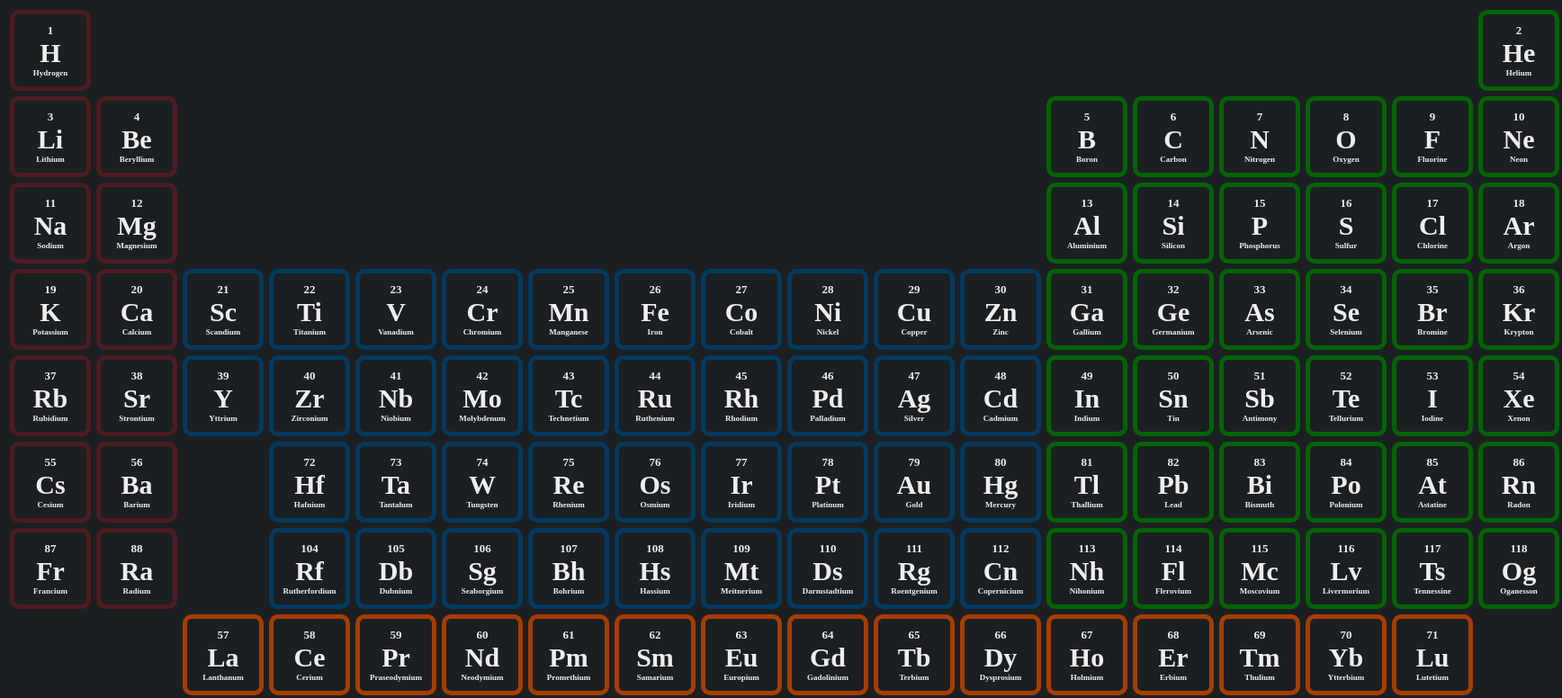
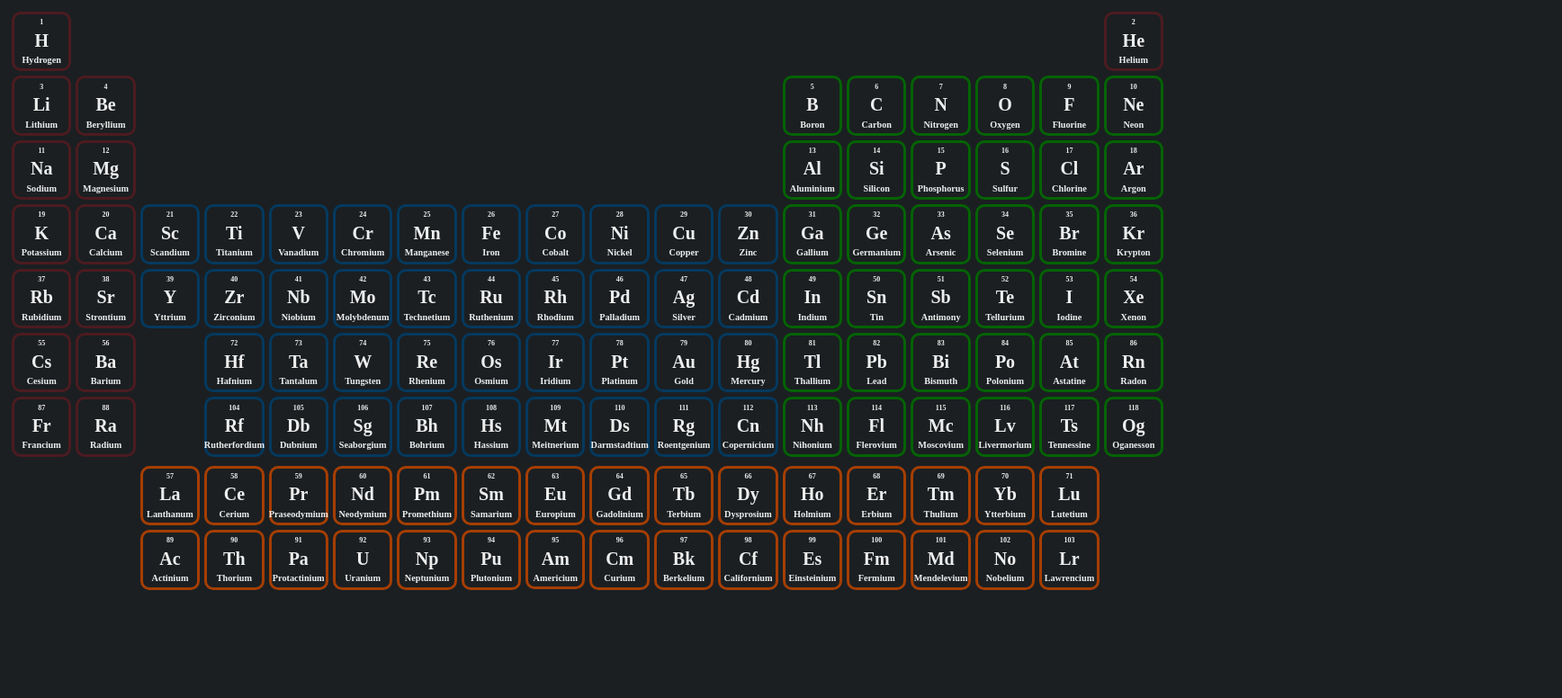
Before and after one commit to X-Ironheart/Modern-periodic-table, a plain HTML site: page index.html in a window 1280 px wide. Shown: the top 776 px of the page at 90% size, 1736 px wide, since content can reach past the window. Drawn offline with Linux system fonts and the light colour scheme.

Commit message:
feat: initialize project with CSS grid layout, element data schema, and core application structure

```diff
--- a/JS/main.js
+++ b/JS/main.js
@@ -2,22 +2,6 @@ async function getDataFromJson() {
   const result = await fetch("./data/elements.json")
     .then((res) => res.json())
     .catch((err) => console.log(err));
-
-  const sGroup = document.createElement("div");
-  sGroup.classList.add("sGroup");
-  main.appendChild(sGroup);
-
-    const dGroup = document.createElement("div");
-    dGroup.classList.add("dGroup");
-   main.appendChild(dGroup);
-
-  const pGroup = document.createElement("div");
-  pGroup.classList.add("pGroup");
-  main.appendChild(pGroup);
-
-  const fGroup = document.createElement("div");
-  fGroup.classList.add("fGroup");
-  main.appendChild(fGroup);
 
   for (let i = 0; i <= result.elements.length; i++) {
     const elementDiv = document.createElement("div");
@@ -32,27 +16,55 @@ async function getDataFromJson() {
     const atomSymbolsDiv = document.createElement("div");
     atomSymbolsDiv.classList.add("atom-symbol");
     const atomicNumberDiv = document.createElement("div");
-    atomicNumberDiv.classList.add("atomic-number")
+    atomicNumberDiv.classList.add("atomic-number");
 
     atomicNumberDiv.textContent = atomicNumber;
     atomNameDiv.textContent = elementsName;
     atomSymbolsDiv.textContent = elementsSymbol;
+
+    elementDiv.style.gridColumn = result.elements[i].xpos;
+    elementDiv.style.gridRow = result.elements[i].ypos;
+
     elementDiv.appendChild(atomicNumberDiv);
     elementDiv.appendChild(atomSymbolsDiv);
     elementDiv.appendChild(atomNameDiv);
-    elementDiv.style.gridArea = elementsSymbol
 
-    if (result.elements[i].expetion) {
-      pGroup.appendChild(elementDiv);
+    if (result.elements[i].exception) {
+      elementDiv.classList.add("exception");
+      elementDiv.classList.add("s-group");
     } else if (result.elements[i].block === "s") {
-      sGroup.appendChild(elementDiv);
+      elementDiv.classList.add("s-group");
     } else if (result.elements[i].block === "p") {
-      pGroup.appendChild(elementDiv);
+      elementDiv.classList.add("p-group");
     } else if (result.elements[i].block === "d") {
-      dGroup.appendChild(elementDiv);
+      elementDiv.classList.add("d-group");
     } else if (result.elements[i].block === "f") {
-      fGroup.appendChild(elementDiv);
+      elementDiv.classList.add("f-group");
     }
+
+    if (result.elements[i].category === "alkaline earth metal") {
+      elementDiv.classList.add("alkaline-earth");
+    } else if (result.elements[i].category === "lanthanide") {
+      elementDiv.classList.add("lanthanide");
+    } else if (result.elements[i].category === "actinide") {
+      elementDiv.classList.add("actinide");
+    } else if (result.elements[i].category === "noble gas") {
+      elementDiv.classList.add("noble-gas");
+    } else if (result.elements[i].category === "alkali metal") {
+      elementDiv.classList.add("alkali-metal");
+    } else if (result.elements[i].category === "diatomic nonmetal") {
+      elementDiv.classList.add("diatomic-nonmetal");
+    } else if (result.elements[i].category === "transition metal") {
+      elementDiv.classList.add("transition-metal");
+    } else if (result.elements[i].category === "metalloid") {
+      elementDiv.classList.add("metalloid");
+    } else if (result.elements[i].category === "post-transition metal") {
+      elementDiv.classList.add("post-transition-metal");
+    } else if (result.elements[i].category === "polyatomic nonmetal") {
+      elementDiv.classList.add("polyatomic-nonmetal");
+    }
+
+    main.appendChild(elementDiv);
   }
 }
 
--- a/css/style.css
+++ b/css/style.css
@@ -1,35 +1,45 @@
 :root {
   margin: 0;
   background: #1b1f22;
+  --element-width: calc((1vw- (36 * 3px)) / 18);
+  --atomic-name: clamp(6px, 0.8vw, 15px);
+  --atomic-sym: clamp(8px, 2.5vw, 20px);
+  --atomic-number: clamp(5px, 0.8vw, 8px);
 }
 
 body {
-  max-height: 1500px;
+  width: fit-content;
+  height: 100%;
+  display: flex;
+  justify-content: center;
 }
 
-main {
+#main {
+  width: 98vw;
   display: grid;
-  grid-template-columns: repeat(18, auto);
-  grid-template-rows: 7fr 2fr;
-  grid-template-areas: "s s d d d d d d d d d d p p p p p p" ". . f f f f f f f f f f f f f f f .";
+  grid-template-columns: repeat(18, minmax(20px, 1fr));
+  gap: clamp(2px, 0.5vw, 5px);
+  width: 100vw;
+  padding: 5px;
 }
 
 .element {
-  display: inline-block;
-  width: 60px;
-  height: 60px;
-  text-align: center;
+  display: flex;
+  flex-direction: column;
+  justify-content: space-around;
+  align-items: center;
+  width: var(--element-width);
+  aspect-ratio: 1/1;
   font-weight: 800;
   color: #eee;
-  font-size: small;
-  background-color: inherit;
-  margin: 3px;
-  padding: 10px;
+  background-color: transparent;
+  padding: 2px;
   border-radius: 10px;
 }
 
 .sGroup {
   display: grid;
+  gap: inherit;
   align-content: start;
   grid-template-columns: repeat(2, auto);
   grid-template-areas: "H ." "Li Be" "Na Mg" "K Ca" "Rb Sr" "Cs Ba" "Fr Ra";
@@ -38,6 +48,7 @@ main {
 
 .dGroup {
   display: grid;
+  gap: inherit;
   align-content: end;
   grid-template-columns: repeat(10, auto);
   grid-template-areas: "Sc Ti V Cr Mn Fe Co Ni Cu Zn" "Y Zr Nb Mo Tc Ru Rh Pd Ag Cd" ". Hf Ta W Re Os Ir Pt Au Hg" ". Rf Db Sg Bh Hs Mt Ds Rg Cn";
@@ -46,6 +57,7 @@ main {
 
 .pGroup {
   display: grid;
+  gap: inherit;
   align-content: start;
   grid-template-columns: repeat(6, auto);
   grid-template-areas: ". . . . . He" "B C N O F Ne" "Al Si P S Cl Ar" "Ga Ge As Se Br Kr" "In Sn Sb Te I Xe" "Tl Pb Bi Po At Rn" "Nh Fl Mc Lv Ts Og";
@@ -54,6 +66,7 @@ main {
 
 .fGroup {
   display: grid;
+  gap: inherit;
   align-content: end;
   grid-template-columns: repeat(14, auto);
   grid-auto-flow: row;
@@ -61,30 +74,31 @@ main {
   grid-area: f;
 }
 
-.sGroup > div {
-  border: 5px, #4c1b20, solid;
+.s-group {
+  border: 3px, #4c1b20, solid;
 }
 
-.pGroup > div {
-  border: 5px, #046304, solid;
+.p-group {
+  border: 3px, #046304, solid;
 }
 
-.dGroup > div {
-  border: 5px, #04395e, solid;
+.d-group {
+  border: 3px, #04395e, solid;
 }
 
-.fGroup > div {
-  border: 5px, #a63e02, solid;
+.f-group {
+  border: 3px, #a63e02, solid;
 }
 
 .atom-name {
-  font-size: 9px;
+  font-size: var(--atomic-name);
 }
 
 .atom-symbol {
-  font-size: 30px;
+  font-size: var(--atomic-sym);
+  font-weight: bold;
 }
 
 .atomic-number {
-  font-size: 13px;
+  font-size: var(--atomic-number);
 }
```
Also changed, not shown: data/elements.json.
